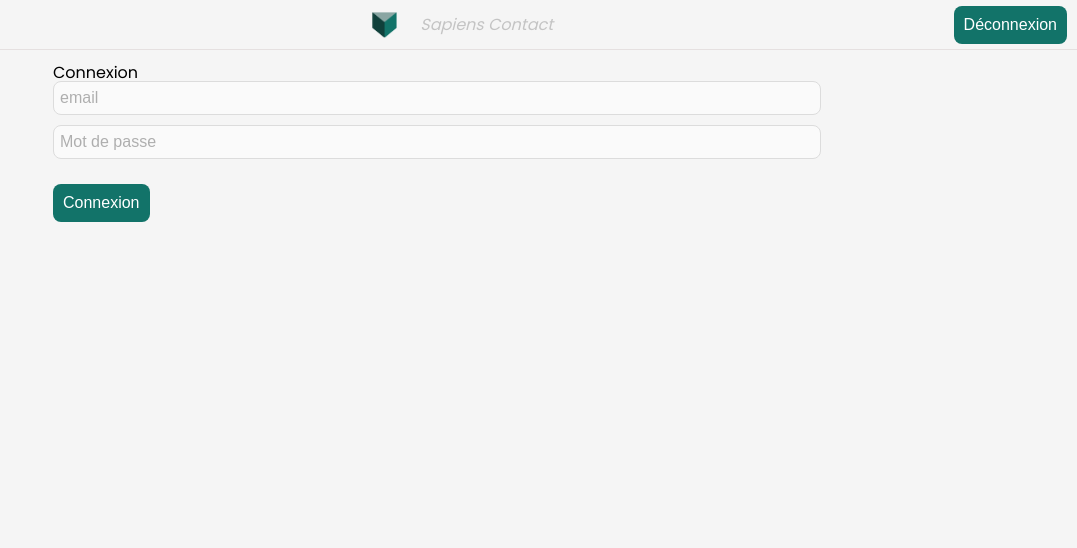
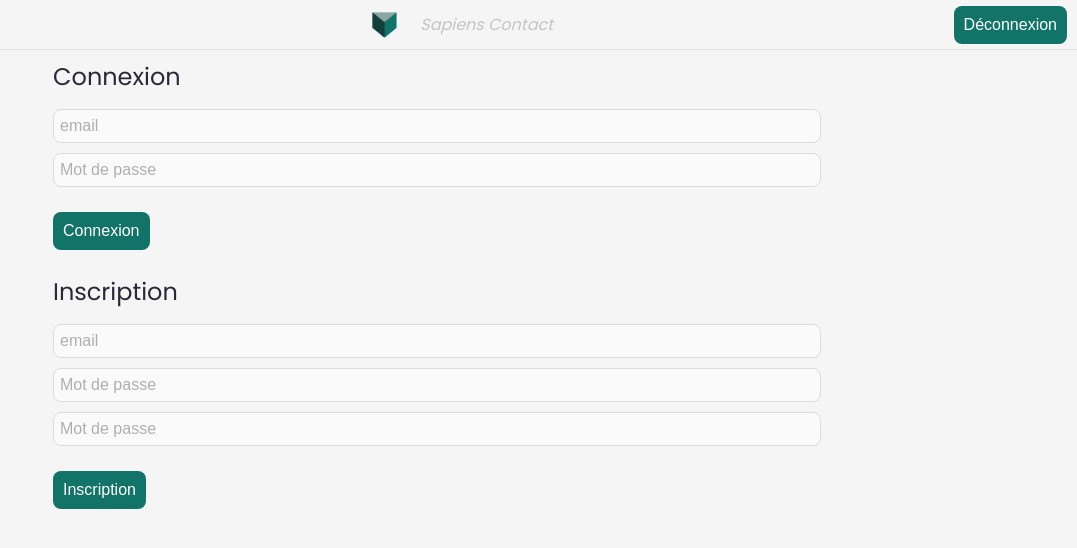
Before and after one commit to Yacine-sinapayen/React-Contact-Management, a React (Create React App) app: page /react-contact/users in a window 1280 px wide. Shown: the top 548 px of the page, without its empty margins (203-1280 px from the left). Built offline with nearby package versions, Linux system fonts and the light colour scheme; no server answers.

Commit message:
page signInUpForm ok

```diff
--- a/src/Pages/Home/Home.js
+++ b/src/Pages/Home/Home.js
@@ -1,6 +1,7 @@
 import React, { useContext } from "react";
 import { UserContext } from "../../context/userContext";
 import SignInForm from "../../components/SignInForm/SignInForm";
+import SignInUpForm from "./SignInUpForm";
 import Users from "../Home/Users/Users";
 
 export default function Home() {
@@ -9,7 +10,7 @@
 
   return (
     <div className="container p-5">
-        {currentUser ? <Users /> : <SignInForm />}
+        {currentUser ? <Users /> : <SignInUpForm />}
     </div>
   );
 };
--- /dev/null
+++ b/src/Pages/Home/SignInUpForm.js
@@ -0,0 +1,12 @@
+import React from 'react';
+import SignInForm from '../../components/SignInForm/SignInForm';
+import SignUpForm from '../../components/SignUpForm/SignUpForm';
+
+export default function SignInUpForm() {
+  return (
+    <>
+    <SignInForm />
+    <SignUpForm />
+    </>
+  )
+}
--- a/src/components/Navbar/NavBar.js
+++ b/src/components/Navbar/NavBar.js
@@ -30,7 +30,7 @@
         <div className="log-out">
           <button
             onClick={logOut}
-            className="btn-nav dark-light border-none font-07 pointer"
+            className="btn-nav"
           >
             Déconnexion
           </button>
--- a/src/components/SignInForm/SignInForm.js
+++ b/src/components/SignInForm/SignInForm.js
@@ -46,8 +46,6 @@
     }
   };
 
-  //
-
   return (
     <div className="center-content mrg-auto w75p gap40 flex">
       <form
--- a/src/components/SignUpForm/SignUpForm.js
+++ b/src/components/SignUpForm/SignUpForm.js
@@ -58,7 +58,7 @@
       setValidation("");
       // console.log(cred); => me renvoie les valeurs de mes inputs
       // Une fois connecté je veux accéder à ma route privée
-      navigate("/marketing/private-actions");
+      navigate("/react-contact");
 
     } catch (err) {
       // Gestion des msg d'erreur en fonction de la res côté server firebase
@@ -72,7 +72,6 @@
     }
   };
 
-  //
 
   return (
     <div className="center-content mrg-auto w75p gap40 flex block">
--- a/src/components/UserForm/UserForm.js
+++ b/src/components/UserForm/UserForm.js
@@ -33,7 +33,7 @@
     <div>
       <div className="container-form">
         <form onSubmit={handleSubmit}>
-          <h2>Créer un nouvel utilisateur</h2>
+          <h1>Créer un nouvel utilisateur</h1>
           <input
             type="text"
             maxLength="200"
@@ -46,7 +46,7 @@
             type="text"
             maxLength="200"
             required={true}
-            placeholder="Nom d'utilisateur'"
+            placeholder="Nom d'utilisateur"
             name="username"
             defaultValue={user.username}
           />
--- a/src/styles/index.scss
+++ b/src/styles/index.scss
@@ -6,6 +6,13 @@
   font-size: 16px;
   font-family: "Poppins",sans-serif;
   background: #f5f5f5;
+}
+
+h1{
+  color: #292A36;
+  font-size: 1.5em;
+  margin-bottom: 20px;
+
 }
 
 img{
```
Also changed, not shown: 1 other file (tests, documents, lock files or other folders).
